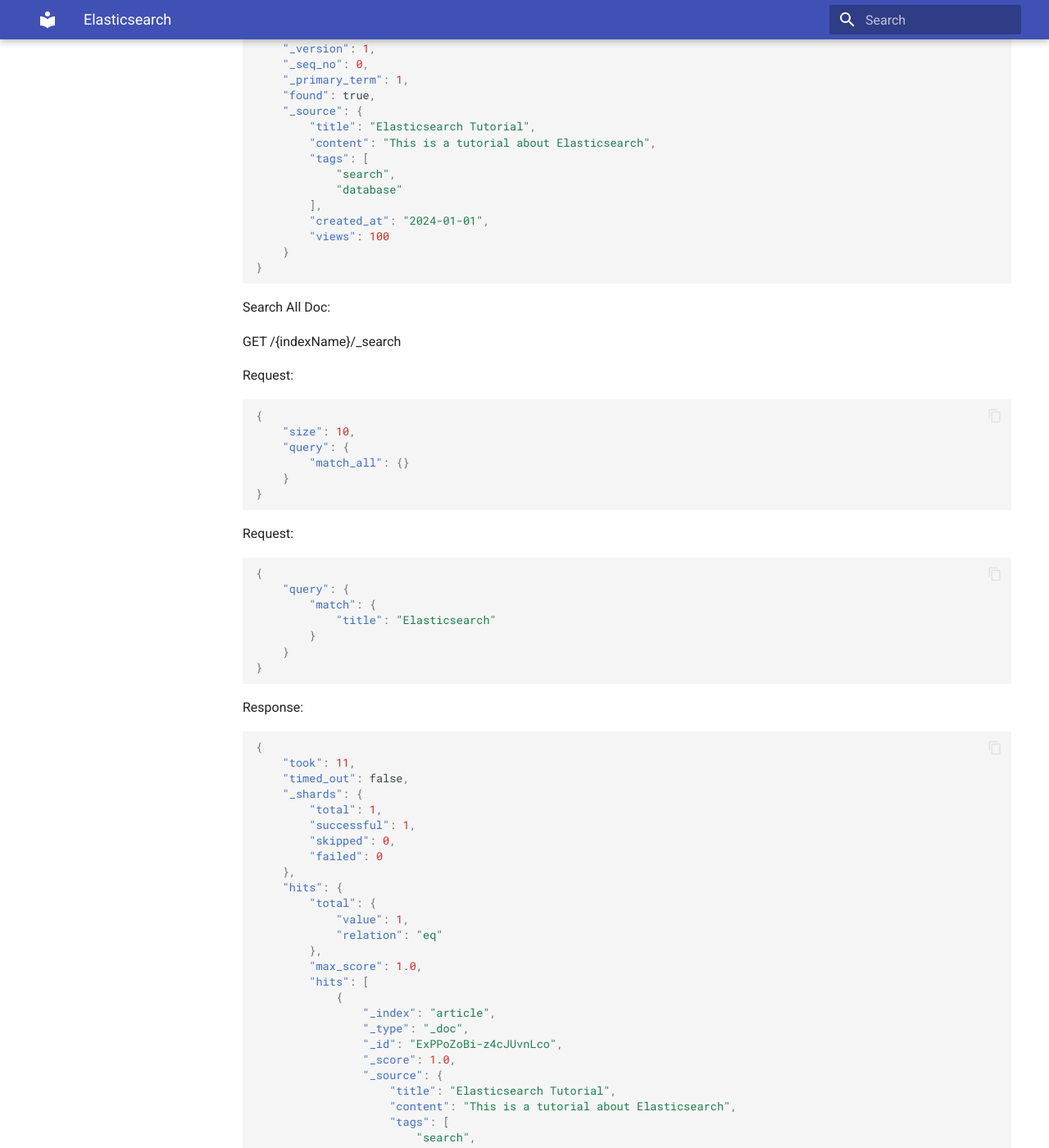
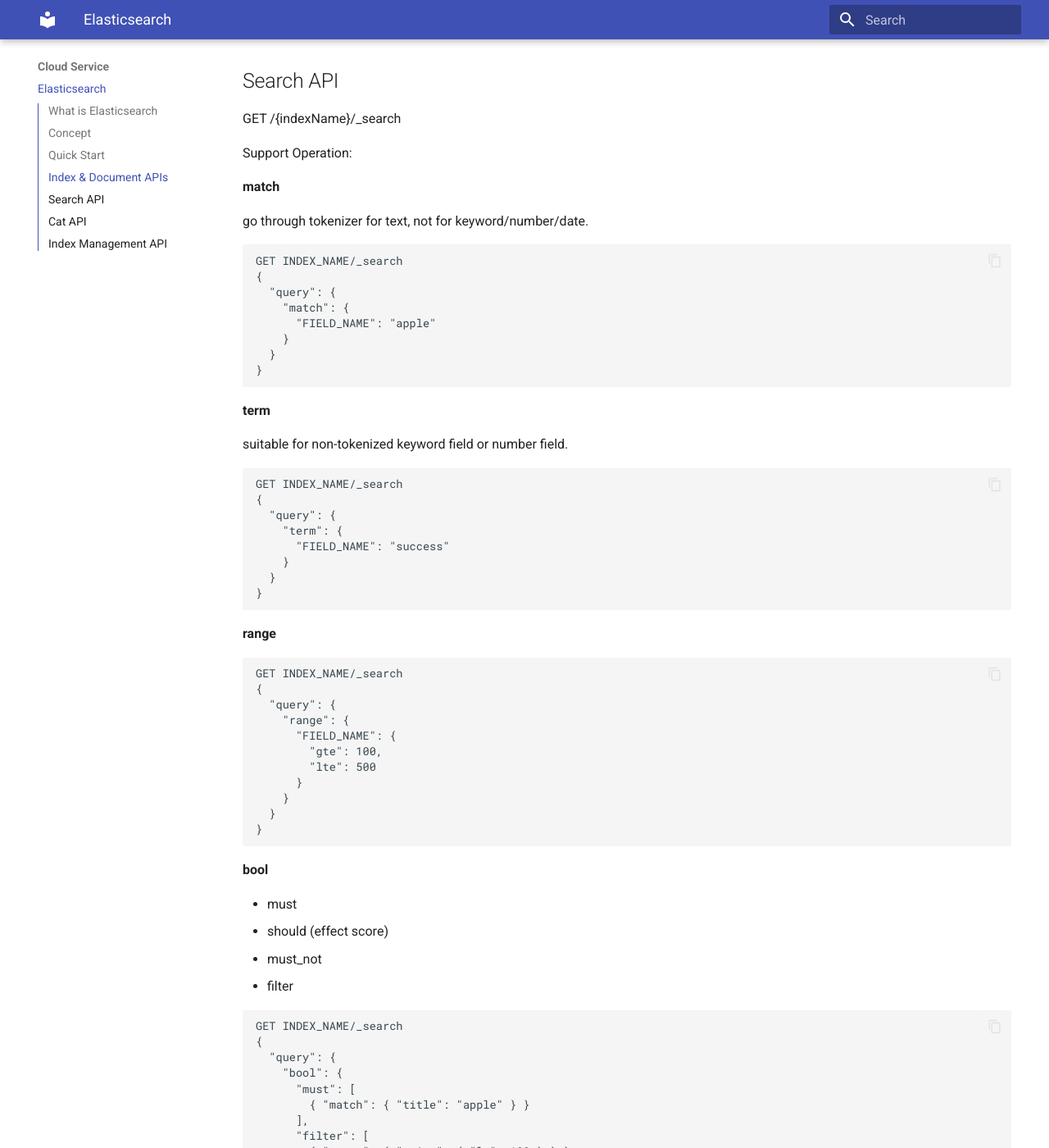
Before and after one commit to yuloxx/yulo-cs-note, an MkDocs documentation site: the page built from docs/cloud-service/elasticsearch.md, in a window 1280 px wide and 1400 px high, scrolled down 2815 px. Shown: the whole window at 82% size. Built offline with MkDocs 1.6.1 and Material for MkDocs 9.7.7, drawn with Linux system fonts in a browser that asks for light colours; some of the changed text lies outside the part shown.

Commit message:
feat | elastic search APIs

````diff
--- a/docs/cloud-service/elasticsearch.md
+++ b/docs/cloud-service/elasticsearch.md
@@ -15,9 +15,46 @@
 
 
 
+## Quick Start
+
+Prerequisites: a Linux machine with JDK installed
+
+Download Page: [Download Elasticsearch | Elastic](https://www.elastic.co/cn/downloads/elasticsearch)
+
+First, start a standalone Elasticsearch service:
+
+```sh
+tar -xzvf elasticsearch-7.16.0-linux-x86_64.tar.gz
+cd elasticsearch-7.16.0
+
+# Optional
+vim config/elasticsearch.yml
+
+# start background
+nohup bin/elasticsearch > elasticsearch.log 2>&1 &
+```
 
 
-## Basic API
+
+Install Kibana(Optional)
+
+Kibana Functions:
+
+- Data Visualization
+- Dev Tools (Console Query)
+- Elasticsearch Management
+
+```
+tar -xzvf kibana-7.16.0-linux-x86_64.tar.gz
+cd kibana-7.16.0-linux-x86_64
+
+# server.host: "0.0.0.0"
+# elasticsearch.hosts: ["http://localhost:9200"]
+vim config/kibana.yml
+
+# Run kibana background
+nohup bin/kibana > kibana.log 2>&1 &
+```
 
 **Test Connection:**
 
@@ -45,6 +82,10 @@
 }
 ```
 
+
+
+## Index & Document APIs
+
 **Create Index:**
 
 PUT /{indexName}
@@ -55,7 +96,7 @@
 {
   "settings": {
     "number_of_shards": 1,
-    "number_of_replicas": 1
+    "number_of_replicas": 0
   },
   "mappings": {
     "properties": {
@@ -73,31 +114,9 @@
 }
 ```
 
-Response:
-
-```json
-{
-    "acknowledged": true,
-    "shards_acknowledged": true,
-    "index": "article"
-}
-```
-
-
-
 **Delete Index:**
 
 DELETE /{indexName}
-
-Response:
-
-```json
-{
-    "acknowledged": true
-}
-```
-
-
 
 **Create Doc:**
 
@@ -115,124 +134,127 @@
 }
 ```
 
-Response:
+**Get Doc:**
 
-```json
+GET /{indexName}/_doc/{id}
+
+
+
+## Search API
+
+GET /{indexName}/_search
+
+Support Operation:
+
+**match**
+
+go through tokenizer for text, not for keyword/number/date.
+
+```
+GET INDEX_NAME/_search
 {
-    "_index": "article",
-    "_type": "_doc",
-    "_id": "ExPPoZoBi-z4cJUvnLco",
-    "_version": 1,
-    "result": "created",
-    "_shards": {
-        "total": 2,
-        "successful": 1,
-        "failed": 0
-    },
-    "_seq_no": 0,
-    "_primary_term": 1
+  "query": {
+    "match": {
+      "FIELD_NAME": "apple"
+    }
+  }
+}
+
+```
+
+**term**
+
+suitable for non-tokenized keyword field or number field.
+
+```
+GET INDEX_NAME/_search
+{
+  "query": {
+    "term": {
+      "FIELD_NAME": "success"
+    }
+  }
+}
+```
+
+**range**
+
+```
+GET INDEX_NAME/_search
+{
+  "query": {
+    "range": {
+      "FIELD_NAME": {
+        "gte": 100,
+        "lte": 500
+      }
+    }
+  }
+}
+
+```
+
+**bool**
+
+- must
+- should (effect score)
+- must_not
+- filter
+
+```
+GET INDEX_NAME/_search
+{
+  "query": {
+    "bool": {
+      "must": [
+        { "match": { "title": "apple" } }
+      ],
+      "filter": [
+        { "range": { "price": { "lt": 100 } } }
+      ],
+      "must_not": [
+        { "term": { "condition": "refurbished" } }
+      ]
+    }
+  }
 }
 ```
 
 
 
-Get Doc:
+**sort**
 
-GET /{indexName}/_doc/{id}
+For number/date/keyword
 
-Response:
-
-```json
-{
-    "_index": "article",
-    "_type": "_doc",
-    "_id": "ExPPoZoBi-z4cJUvnLco",
-    "_version": 1,
-    "_seq_no": 0,
-    "_primary_term": 1,
-    "found": true,
-    "_source": {
-        "title": "Elasticsearch Tutorial",
-        "content": "This is a tutorial about Elasticsearch",
-        "tags": [
-            "search",
-            "database"
-        ],
-        "created_at": "2024-01-01",
-        "views": 100
-    }
-}
+```
+"sort": [
+  { "price": "asc" }
+]
 ```
 
 
 
 
 
-Search All Doc:
+**size**
+For paging.
 
-GET /{indexName}/_search
+```
+GET INDEX_NAME/_search
+{
+  "size": 10
+}
 
-Request:
-
-```json
-{
-    "size": 10,
-    "query": {
-        "match_all": {}
-    }
-}
-```
-
-Request:
-
-```json
-{
-    "query": {
-        "match": {
-            "title": "Elasticsearch"
-        }
-    }
-}
 ```
 
 
 
-Response:
 
-```json
-{
-    "took": 11,
-    "timed_out": false,
-    "_shards": {
-        "total": 1,
-        "successful": 1,
-        "skipped": 0,
-        "failed": 0
-    },
-    "hits": {
-        "total": {
-            "value": 1,
-            "relation": "eq"
-        },
-        "max_score": 1.0,
-        "hits": [
-            {
-                "_index": "article",
-                "_type": "_doc",
-                "_id": "ExPPoZoBi-z4cJUvnLco",
-                "_score": 1.0,
-                "_source": {
-                    "title": "Elasticsearch Tutorial",
-                    "content": "This is a tutorial about Elasticsearch",
-                    "tags": [
-                        "search",
-                        "database"
-                    ],
-                    "created_at": "2024-01-01",
-                    "views": 100
-                }
-            }
-        ]
-    }
-}
-```
+
+## Cat API
+
+
+
+
+
+## Index Management API
--- a/mkdocs.yml
+++ b/mkdocs.yml
@@ -30,3 +30,5 @@
   - Home: index.md
   - Big Data:
     - Zookeeper: big-data/zookeeper.md
+  - Cloud Service:
+    - Elasticsearch: cloud-service/elasticsearch.md
````
